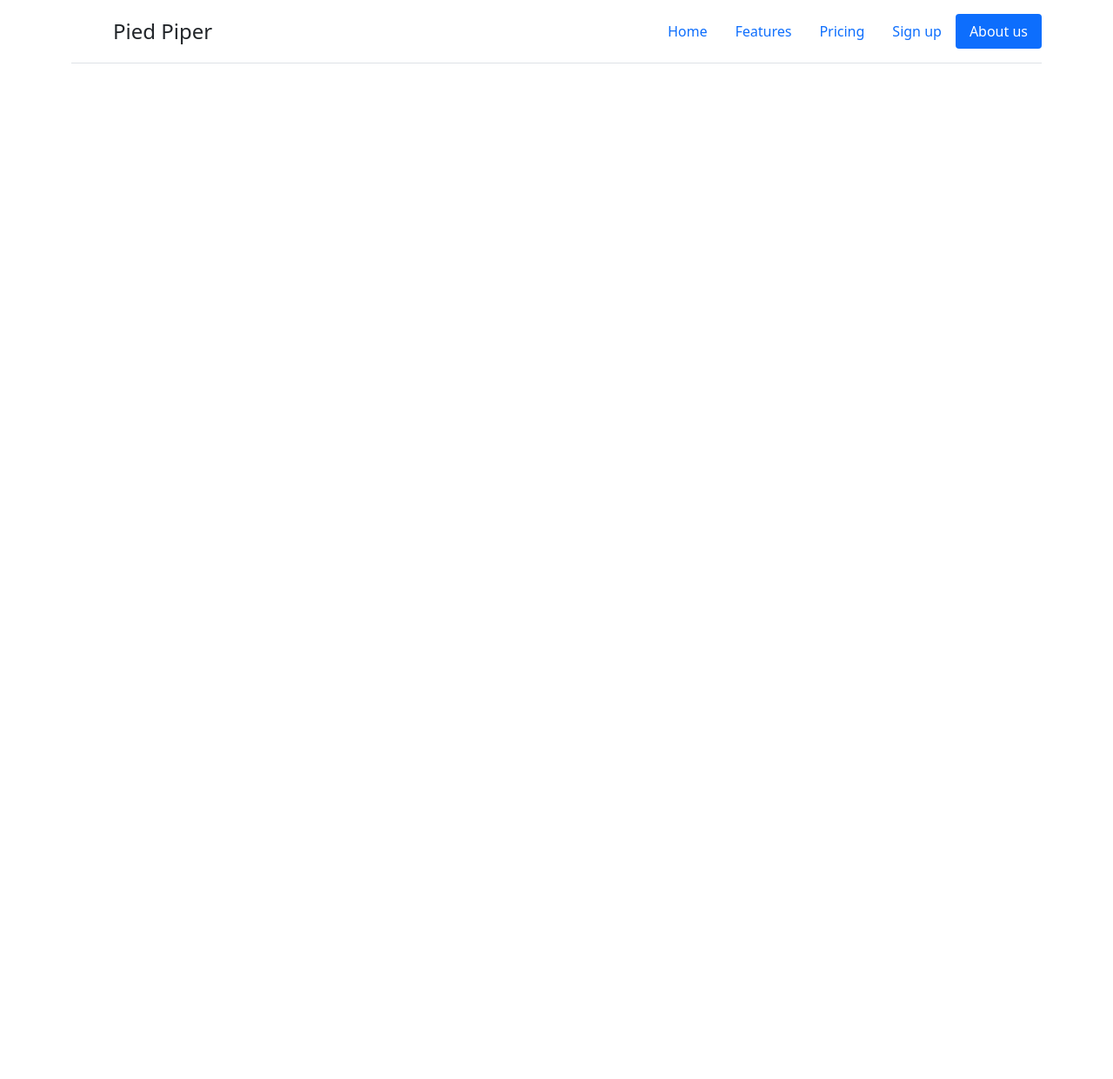
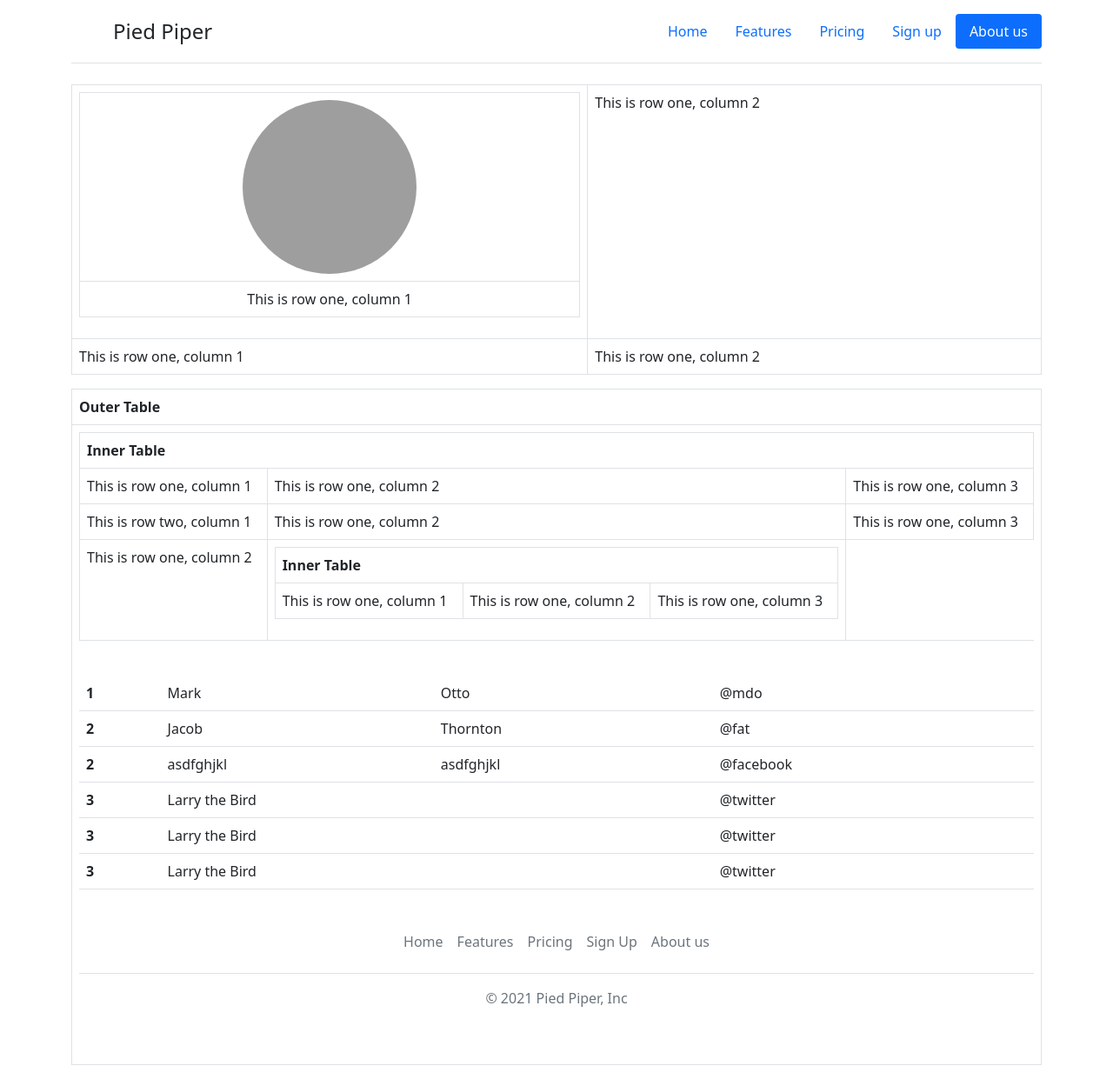
Before and after one commit to Ahelsamahy/AFP1_project_Music, a PHP site: the page made by Project Files/About us.html in a window 1280 px wide. Shown: the whole page at 87% size. Before the commit the page ends 73 px from the top, so only its background shows below. Run offline with PHP 8.4, Linux system fonts and the light colour scheme; grey boxes are pictures that could not be loaded.

Commit message:
started with table
to contain (picture, position/role and small talk) it is just the first one as a test for the others

table will be 2 rows as the first row will have 2 juniors then the second row will contain the 4 seniors

```diff
--- a/Project Files/About us.css
+++ b/Project Files/About us.css
@@ -27,3 +27,8 @@
 html {
   scroll-behavior: smooth;
 }
+
+#personal_image{
+ width: 200px;
+ height: 200px;
+}
--- a/Project Files/About us.html
+++ b/Project Files/About us.html
@@ -13,7 +13,7 @@
 
 
   <!-- Custom styles for this template -->
-  <link href="index.css" rel="stylesheet">
+  <link href="About us.css" rel="stylesheet">
 
 <body>
   <div class="container">
@@ -25,7 +25,7 @@
         <span class="fs-4">Pied Piper</span>
       </a>
       <ul class="nav nav-pills">
-        <li class="nav-item"><a href="/index.html" class="nav-link">Home</a></li>
+        <li class="nav-item"><a href="./index.html" class="nav-link">Home</a></li>
         <li class="nav-item"><a href="#Features" class="nav-link">Features</a></li>
         <li class="nav-item"><a href="#Pricing" class="nav-link">Pricing</a></li>
         <li class="nav-item"><a href="#Sign up" class="nav-link">Sign up</a></li>
@@ -34,8 +34,111 @@
     </header>
   </div>
   <main>
+    <div class="container">
 
+      <table class="table table-bordered">
+        <tr>
+          <td>
+            <table class="table table-bordered">
+              <th class="text-center"><img src="./Used images/About us/Ahmed.jpg" class="rounded-circle"
+                  id="personal_image" alt="Cinque Terre">
+              </th>
+              <tr>
+                <td class="text-center">This is row one, column 1</td>
+              </tr>
+            </table>
+          </td>
+          <td>This is row one, column 2</td>
 
+        </tr>
+        <tr>
+          <td>This is row one, column 1</td>
+          <td>This is row one, column 2</td>
+
+        </tr>
+      </table>
+      <!-- ---------------------------------------------------------------------------- -->
+      <table class="table table-bordered">
+        <th>Outer Table</th>
+        <tr>
+          <td>
+            <table class="table table-bordered">
+              <th colspan="3">Inner Table</th>
+              <tr>
+                <td>This is row one, column 1</td>
+                <td>This is row one, column 2</td>
+                <td>This is row one, column 3</td>
+              </tr>
+              <tr>
+                <td>This is row two, column 1</td>
+                <td>This is row one, column 2</td>
+                <td>This is row one, column 3</td>
+              </tr>
+          </td>
+          <td>This is row one, column 2</td>
+          <td>
+            <table class="table table-bordered">
+              <th colspan="3">Inner Table</th>
+              <tr>
+                <td>This is row one, column 1</td>
+                <td>This is row one, column 2</td>
+                <td>This is row one, column 3</td>
+              </tr>
+            </table>
+          </td>
+        </tr>
+      </table>
+      <br>
+      <!-- ------------------------------------------------------------------------------ -->
+      <table class="table table-hover">
+        <tbody>
+          <!--  for juniors   -->
+          <!--  for Oleg   -->
+          <th scope="row">1</th>
+          <td>Mark</td>
+          <td>Otto</td>
+          <td>@mdo</td>
+          <tr>
+            <!--  for Seniors   -->
+            <th scope="row">2</th>
+            <td>Jacob</td>
+            <td>Thornton</td>
+            <td>@fat</td>
+          </tr>
+          <tr>
+            <th scope="row">2</th>
+            <td>asdfghjkl</td>
+            <td>asdfghjkl</td>
+            <td>@facebook</td>
+          </tr>
+          <tr>
+            <th scope="row">3</th>
+            <td colspan="2">Larry the Bird</td>
+            <td>@twitter</td>
+          </tr>
+          <tr>
+            <th scope="row">3</th>
+            <td colspan="2">Larry the Bird</td>
+            <td>@twitter</td>
+          </tr>
+          <tr>
+            <th scope="row">3</th>
+            <td colspan="2">Larry the Bird</td>
+            <td>@twitter</td>
+          </tr>
+        </tbody>
+      </table>
+      <footer class="py-3 my-4">
+        <ul class="nav justify-content-center border-bottom pb-3 mb-3">
+          <li class="nav-item"><a href="#Top" class="nav-link px-2 text-muted">Home</a></li>
+          <li class="nav-item"><a href="#Features" class="nav-link px-2 text-muted">Features</a></li>
+          <li class="nav-item"><a href="#Pricing" class="nav-link px-2 text-muted">Pricing</a></li>
+          <li class="nav-item"><a href="#Sign up" class="nav-link px-2 text-muted">Sign Up</a></li>
+          <li class="nav-item"><a href="./About us.html" class="nav-link px-2 text-muted">About us</a></li>
+        </ul>
+        <p class="text-center text-muted">&copy; 2021 Pied Piper, Inc</p>
+      </footer>
+    </div>
   </main>
 
   <script src="./assets/dist/js/bootstrap.bundle.min.js"></script>
--- a/Project Files/Index.html
+++ b/Project Files/Index.html
@@ -29,6 +29,7 @@
         <li class="nav-item"><a href="#Features" class="nav-link">Features</a></li>
         <li class="nav-item"><a href="#Pricing" class="nav-link">Pricing</a></li>
         <li class="nav-item"><a href="#Sign up" class="nav-link">Sign up</a></li>
+        <li class="nav-item"><a href="./About us.html" class="nav-link">About us</a></li>
       </ul>
     </header>
   </div>
@@ -179,17 +180,14 @@
           <li class="nav-item"><a href="#Features" class="nav-link px-2 text-muted">Features</a></li>
           <li class="nav-item"><a href="#Pricing" class="nav-link px-2 text-muted">Pricing</a></li>
           <li class="nav-item"><a href="#Sign up" class="nav-link px-2 text-muted">Sign Up</a></li>
-          <!-- <li class="nav-item"><a href="#" class="nav-link px-2 text-muted">About</a></li> -->
-          <!-- maybe I will make about page, but will leave it for later -->
+          <li class="nav-item"><a href="./About us.html" class="nav-link px-2 text-muted">About us</a></li>
         </ul>
         <p class="text-center text-muted">&copy; 2021 Pied Piper, Inc</p>
       </footer>
     </div>
-
   </main>
 
   <script src="./assets/dist/js/bootstrap.bundle.min.js"></script>
-
 </body>
 
 </html>
```
Also changed, not shown: 1 other file.
